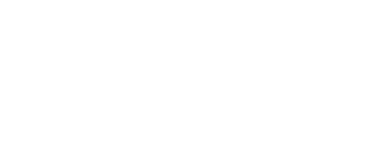
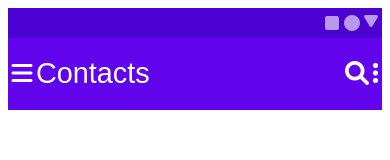
Before and after one commit to BlackBassBrew/exercise-mobile-form, a plain HTML site: page index.html in a window 390 px wide. Drawn offline with Linux system fonts and the light colour scheme.

Commit message:
Finish styling header
added icons for menu dropdown, search, and vertical ellipses. Added transparency to info bar icons. Spaced and alligned all icons.

```diff
--- a/css/default.css
+++ b/css/default.css
@@ -4,14 +4,57 @@
   --font-color-base: #666;
   --font-color-dark: #212529;
   --font-color-light: #b08ebe;
-  --header-info-color: #4B01D1;
+  --header-info-dark: #4B01D1;
+  --header-info-icon: rgba(255, 255, 255, 0.6);
   --header-color-base: #6203EE;
-  --header-info-font-color: gray;
   --header-font-color: var(--white);
 }
 
 body {
   font-family: Arial, Helvetica, sans-serif;
   font-weight: 400;
-  color: var(--black);
+  color: var(--white);
 }
+
+@media (max-width: 480px) {
+  .menu-header {
+    background-color: var(--header-color-base);
+    color: var(--header-font-color);
+  }
+
+  .header-icon {
+    color: var(--header-info-icon);
+  }
+
+  .info-bar {
+    display: flex;
+    justify-content: end;
+    align-items: center;
+    background-color: var(--header-info-dark);
+    gap: 5px;
+    padding: 5px;
+  }
+
+  .triangle {
+    margin-bottom: 4px;
+  }
+
+  .nav-header {
+    display: flex;
+    align-items: center;
+    justify-content: space-evenly;
+  }
+
+  .nav-header a:nth-child(3) {
+    margin-left: 12rem;
+  }
+
+  .nav-header h1 {
+    font-weight: 100;
+    font-size: 1.8rem;
+  }
+  .nav-header i, .nav-header a {
+    font-size: 1.5rem;
+    color: var(--white);
+  }
+}
--- a/css/responsive.css
+++ /dev/null
@@ -1,3 +0,0 @@
-@media (max-width: 375px) {
-
-}
--- a/index.html
+++ b/index.html
@@ -6,9 +6,23 @@
   <title>Mobile Form</title>
 
   <link rel="stylesheet" href="./css/default.css">
-  <link rel="stylesheet" href="./css/style.css">
+
+  <link rel="stylesheet" href="https://cdnjs.cloudflare.com/ajax/libs/font-awesome/6.0.0-beta3/css/all.min.css" />
 </head>
 <body>
-
+  <header class="menu-header">
+    <div class="info-bar">
+     <i class="fa-solid fa-square header-icon"></i>
+     <i class="fa-solid fa-circle header-icon"></i>
+     <i class="fa-solid fa-play fa-rotate-90 header-icon triangle"></i>
+    </div>
+    <div class="nav-header">
+      <nav class="nav"><i class="fa-solid fa-bars"></i></nav>
+      <h1>Contacts</h1>
+      <a href="#"><i class="fa-solid fa-magnifying-glass"></i></a>
+      <a href="#"><i class="fa-solid fa-ellipsis-vertical"></i></a>
+    </div>
+  </header>
+  <form action="#"></form>
 </body>
 </html>
```
